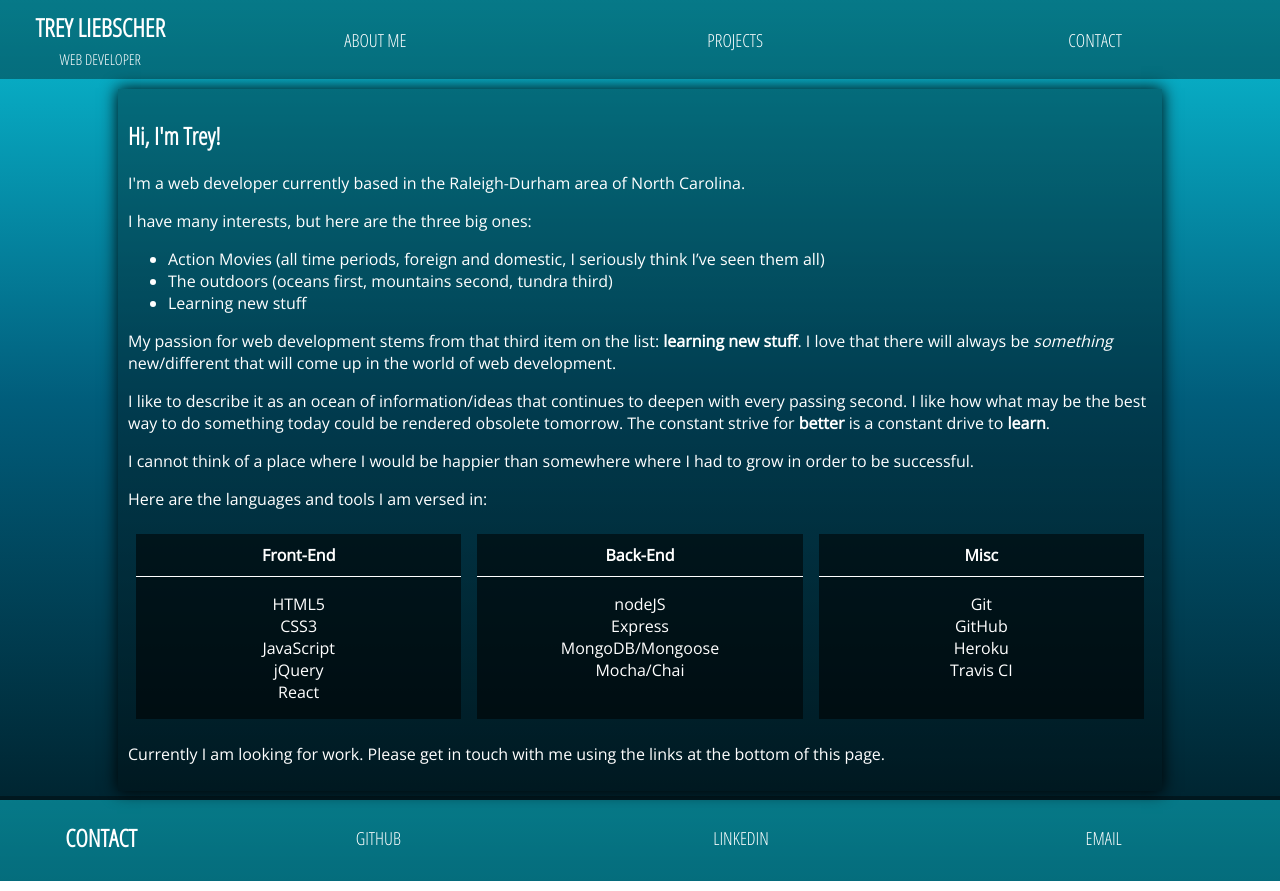
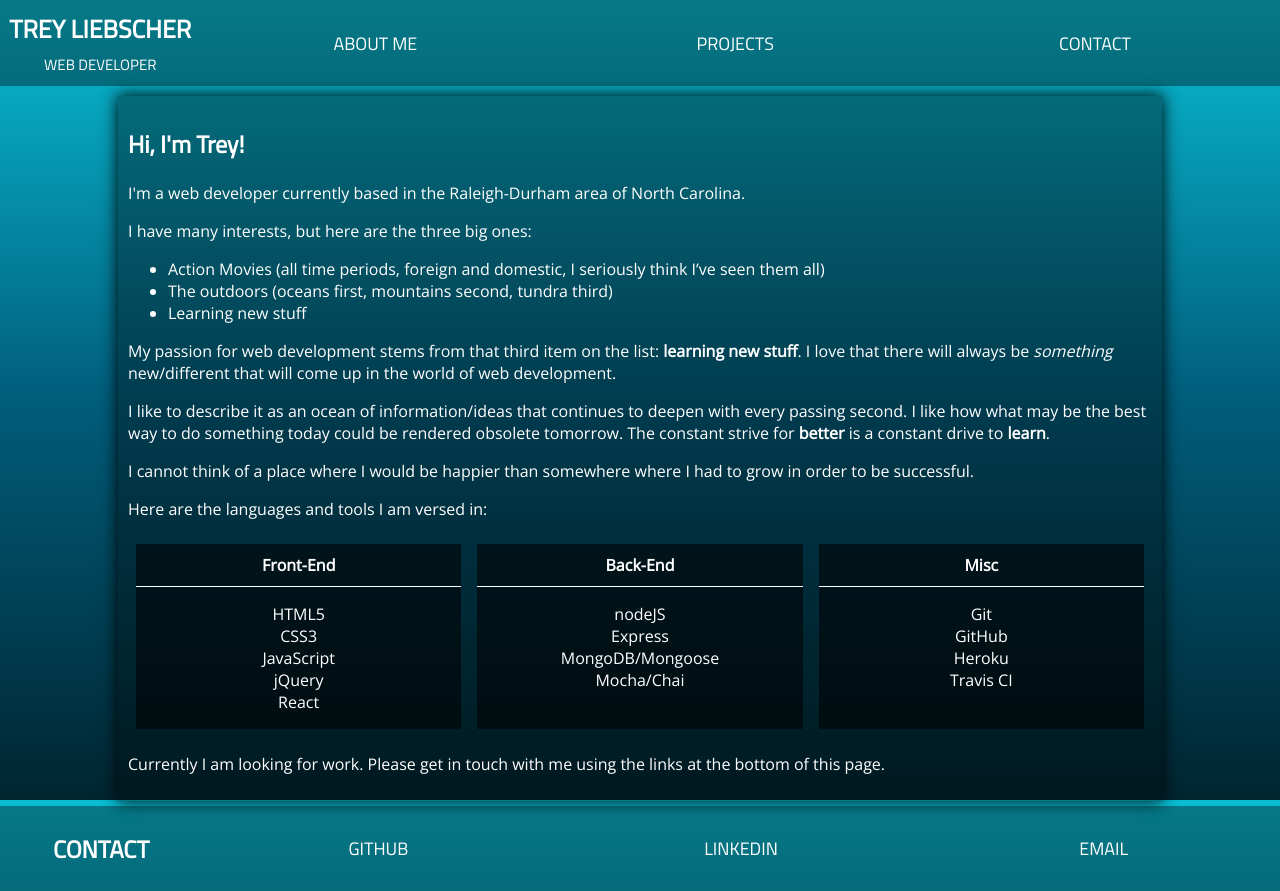
Before and after one commit to TreyLiebscher/portfolio, a website: page index.html in a window 1280 px wide. Drawn offline with nearby package versions, Linux system fonts and the light colour scheme.

Commit message:
font change

```diff
--- a/index.html
+++ b/index.html
@@ -10,8 +10,7 @@
 
   <!--  Styles  -->
   <link rel="stylesheet" href="styles/main.css">
-  <link href="https://fonts.googleapis.com/css?family=Open+Sans+Condensed:300" rel="stylesheet">
-  <link href="https://fonts.googleapis.com/css?family=Open+Sans" rel="stylesheet">
+  <link href="https://fonts.googleapis.com/css?family=Titillium+Web|Open+Sans" rel="stylesheet">
   <link rel="stylesheet" href="https://cdn.rawgit.com/konpa/devicon/df6431e323547add1b4cf45992913f15286456d3/devicon.min.css">
 </head>
 
--- a/styles/main.css
+++ b/styles/main.css
@@ -30,7 +30,7 @@ body {
     url("https://wallpaper.wiki/wp-content/uploads/2017/06/Download-free-Ocean-Wallpapers-HD.jpg") no-repeat center center fixed; */
   background: linear-gradient(#09bdd4, #015d7b, #002531) no-repeat center center fixed;
   color: white;
-  font-family: "Open Sans Condensed", sans-serif;
+  font-family: 'Titillium Web', sans-serif;
   transition: all 5s;
   -webkit-background-size: cover;
   -moz-background-size: cover;
@@ -47,7 +47,7 @@ body {
   -o-background-size: cover;
   background-size: cover;
   color: white;
-  font-family: "Open Sans Condensed", sans-serif;
+  font-family: 'Titillium Web', sans-serif;
   transition: all 5s;
 }
 
@@ -100,7 +100,7 @@ body {
   border: 1px solid #00000000;
   background: none;
   color: white;
-  font-family: "Open Sans Condensed", sans-serif;
+  font-family: 'Titillium Web', sans-serif;
   font-size: 18px;
   height: 100%;
   width: 100%;
```
